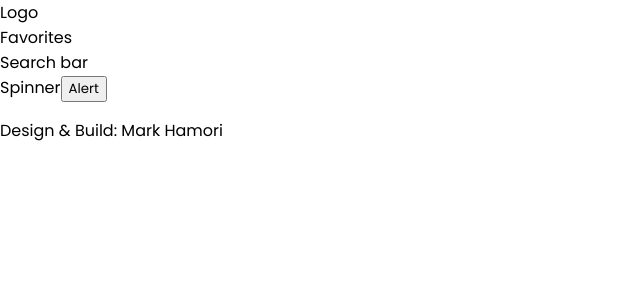
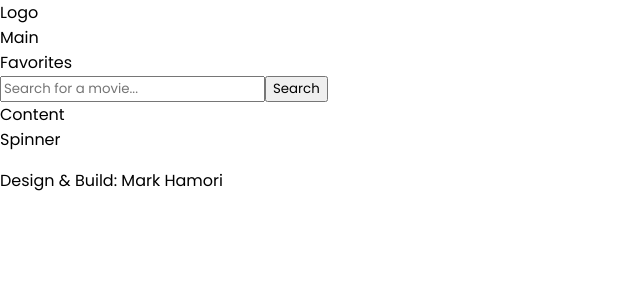
Before and after one commit to markhamori/movieligent-react-ts, a React (Create React App) app: page / in a window 1280 px wide. Shown: the top 300 px of the page, without its empty margins (0-640 px from the left). Built offline with nearby package versions, Linux system fonts and the light colour scheme; the HTML template or start-up script is replaced by a standard one.

Commit message:
Get dummy datas in main comp

```diff
--- a/src/App.tsx
+++ b/src/App.tsx
@@ -10,13 +10,38 @@ import { Footer } from "./components/Footer/Footer";
 import dummyData from "./dummyData.json";
 
 // Types
-import { MoviesDataType } from "./types/types"
+import { MovieDetailType } from "./types/types"
 
 function App() {
+  const [movieDetails, setMovieDetails] = useState<MovieDetailType[]>([]);
+
+  const getMovieDetails = () => {
+    dummyData.results.map(res => {
+      const { id, overview, poster_path, release_date, title } = res;
+
+      const movieArray = {
+        id,
+        overview,
+        poster_path,
+        release_date,
+        title
+      }
+
+      setMovieDetails(prev => [
+        ...prev,
+       movieArray
+      ])
+    });
+  }
+
+  useEffect(() => {
+    getMovieDetails()
+  }, [])
+
   return (
     <div className="app">
       <Header />
-      <Main />
+      <Main title={"Main"} movieDetails={movieDetails}/>
       <Footer />
     </div>
   );
--- a/src/components/Header/Header.tsx
+++ b/src/components/Header/Header.tsx
@@ -7,12 +7,7 @@ export const Header = () => {
       <div>
         Logo
       </div>
-      <div>
-        Favorites
-      </div>
-      <div>
-        Search bar
-      </div>
+
     </div>
   )
 }
--- a/src/components/Main/Main.tsx
+++ b/src/components/Main/Main.tsx
@@ -1,10 +1,38 @@
+import { useEffect } from "react";
+
+// Styles
 import "./Main.css";
 
-export const Main = () => {
+// Types
+import { MovieDetailType } from "../../types/types"
+
+type MainProp = {
+  title: string,
+  movieDetails: MovieDetailType[]
+}
+
+export const Main= ({ title, movieDetails }: MainProp) => {
+  useEffect(() => {
+    console.log(movieDetails);
+  }, [])
+
   return (
     <div>
+      {title}
+      <div>
+        Favorites
+      </div>
+      <div>
+        <input type="text" name="search" placeholder="Search for a movie..."/>
+        <button>Search</button>
+      </div>
+      <div>
+        Content
+
+      </div>
+     <div>
       Spinner
-      <button role="alert">Alert</button>
+     </div>
     </div>
   );
 };
```
Also changed, not shown: src/types/types.ts (+2 -11 lines), 1 other file (tests, documents, lock files or other folders).
